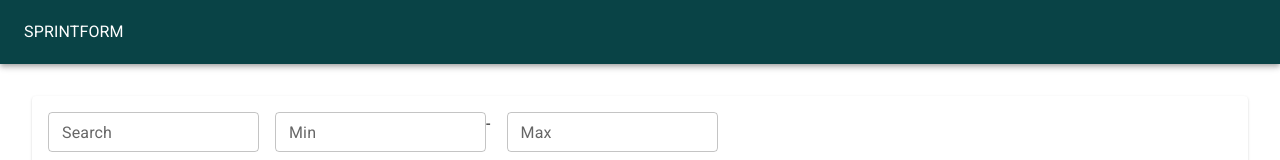
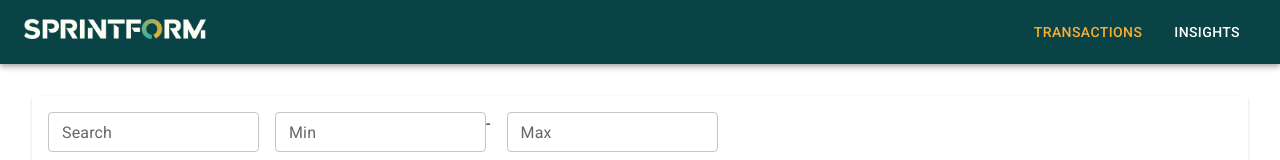
Before and after one commit to ajuhos/sprintform-hw, a React (Vite) app in the folder frontend/: page / in a window 1280 px wide. Shown: the top 160 px of the page. Built offline with nearby package versions, Linux system fonts and the light colour scheme; no server answers.

Commit message:
Add insights page and main menu

```diff
--- a/frontend/src/areas/main/Layout.tsx
+++ b/frontend/src/areas/main/Layout.tsx
@@ -1,13 +1,74 @@
-import React from "react";
-import {AppBar, Box, Toolbar} from "@mui/material";
-import {Outlet} from "react-router-dom";
+import React, {useState} from "react";
+import {AppBar, Box, Button, Menu, MenuItem, Toolbar} from "@mui/material";
+import {Link, Outlet, useLocation} from "react-router-dom";
+import IconButton from '@mui/material/IconButton';
+import MenuIcon from '@mui/icons-material/Menu';
+import Logo from "@main/assets/sprintform-logo-light-p-500.png";
+
+const MenuButtonLink: React.FC<{ children: string, to: string }> = ({ children, to }) => {
+    const { pathname } = useLocation();
+    const active = pathname === to;
+
+    return (
+        <Link to={to}>
+            <Button variant={active ? "menu-active" : "menu"} disableRipple>
+                {children}
+            </Button>
+        </Link>
+    )
+}
+
+const MenuItemLink: React.FC<{ children: string, to: string }> = ({ children, to }) => {
+    return (
+        <MenuItem component={Link} to={to}>
+            {children}
+        </MenuItem>
+    )
+}
 
 export const Layout: React.FC = () => {
+    const [anchorEl, setAnchorEl] = useState<null | HTMLElement>(null);
+
     return (
         <Box sx={{ flexGrow: 1 }}>
             <AppBar position="static">
                 <Toolbar>
-                   SPRINTFORM
+                    <Box sx={{ flexGrow: 1 }}>
+                        <img src={Logo} alt="logo" style={{height: 20}} />
+                    </Box>
+                    <Box sx={{ display: { xs: 'none', sm: 'flex' } }}>
+                        <MenuButtonLink to="/">Transactions</MenuButtonLink>
+                        <MenuButtonLink to="/insights">Insights</MenuButtonLink>
+                    </Box>
+                    <Box sx={{ display: { xs: 'flex', sm: 'none' } }}>
+                        <IconButton
+                            size="large"
+                            edge="end"
+                            color="inherit"
+                            aria-label="menu"
+                            aria-controls="menu-appbar"
+                            aria-haspopup="true"
+                            onClick={(e) => setAnchorEl(e.currentTarget)}
+                        >
+                            <MenuIcon />
+                        </IconButton>
+                        <Menu id="menu-appbar"
+                              anchorEl={anchorEl}
+                              anchorOrigin={{
+                                  vertical: 'top',
+                                  horizontal: 'right',
+                              }}
+                              keepMounted
+                              transformOrigin={{
+                                  vertical: 'top',
+                                  horizontal: 'right',
+                              }}
+                              open={Boolean(anchorEl)}
+                              onClose={() => setAnchorEl(null)}>
+                            <MenuItemLink to="/">Transactions</MenuItemLink>
+                            <MenuItemLink to="/insights">Insights</MenuItemLink>
+                        </Menu>
+                    </Box>
                 </Toolbar>
             </AppBar>
             <Box padding={4}>
--- a/frontend/src/areas/main/index.ts
+++ b/frontend/src/areas/main/index.ts
@@ -1,2 +1,3 @@
 export * from './Layout.tsx'
 export * from './pages/transactions'
+export * from './pages/insights'
--- /dev/null
+++ b/frontend/src/areas/main/pages/insights/InsightsPageContent.tsx
@@ -0,0 +1,9 @@
+import React from "react";
+
+export const InsightsPageContent: React.FC = () => {
+    return (
+        <>
+            TODO
+        </>
+    )
+}
--- /dev/null
+++ b/frontend/src/areas/main/pages/insights/index.ts
@@ -0,0 +1 @@
+export * from "./InsightsPageContent.tsx"
```
Also changed, not shown: frontend/src/areas/main/assets/sprintform-logo-light-p-500.png (added).
